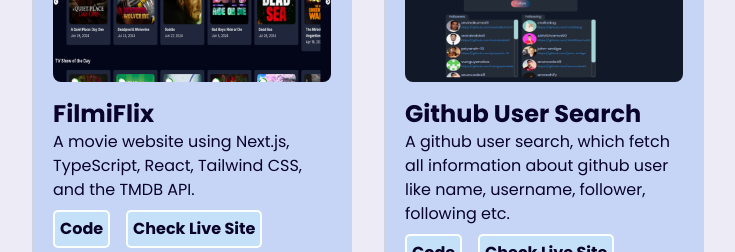
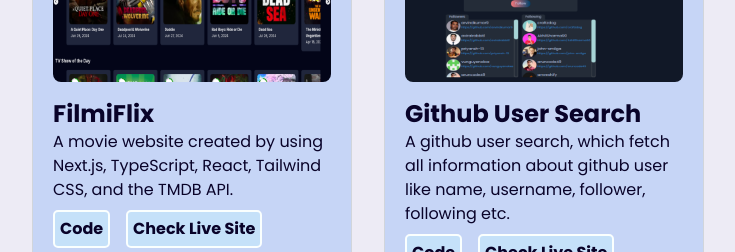
Before and after one commit to amreshpro/proportfolio, a Next.js app: page / in a window 1280 px wide. Shown: the part 2060-2312 px from the top of the page, without its empty margins (272-1007 px from the left). Built offline with nearby package versions, Linux system fonts and the light colour scheme.

Commit message:
update the project

```diff
--- a/data/PROJECTS.ts
+++ b/data/PROJECTS.ts
@@ -26,7 +26,7 @@ export const PROJECTS: PROJECT_TYPES[] = [
     id: "proj1",
     title: "FilmiFlix",
     description:
-      "A movie website using Next.js, TypeScript, React, Tailwind CSS, and the TMDB API.",
+      "A movie website created by using Next.js, TypeScript, React, Tailwind CSS, and the TMDB API.",
     image_url: "/projects/filmiflix.png",
     github_link: "https://github.com/amreshpro/filmiflix",
     live_link: "https://filmiflix.netlify.app/",
```
